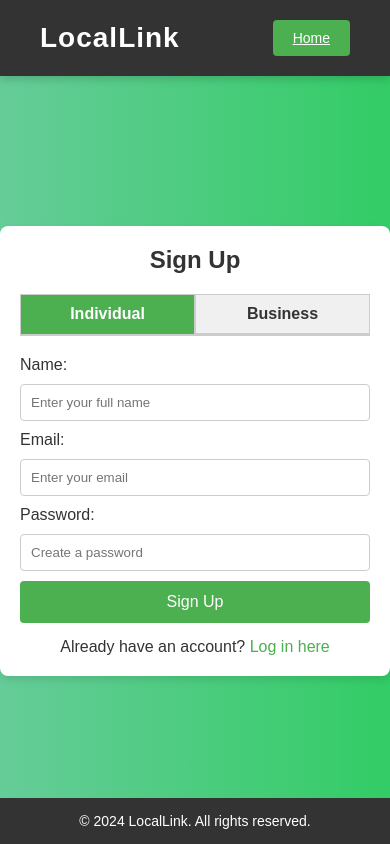
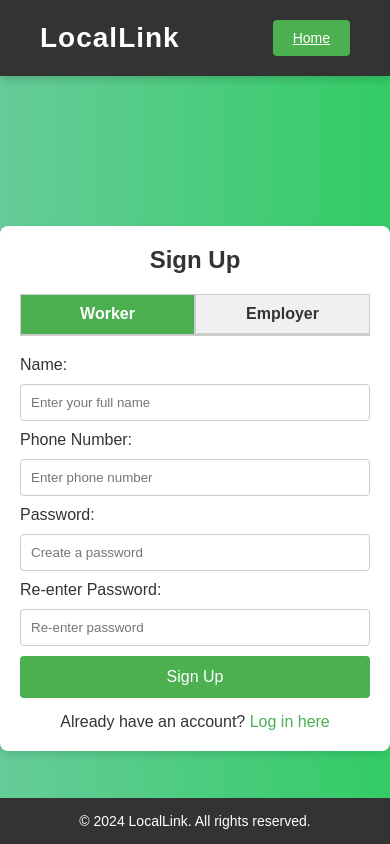
Before and after one commit to Danie1Winn/cecs343-local-services-market, a Flask app: page /signup in a window 390 px wide. Run offline with Flask 3, Linux system fonts and the light colour scheme.

Commit message:
Changed form to phone number instead of email and made it worker/employer style

```diff
--- a/app/static/css/login.css
+++ b/app/static/css/auth.css
@@ -68,7 +68,7 @@ header {
     margin-bottom: 20px;
 }
 
-/* Tabs for Business and Individual */
+/* Tabs for employer and worker */
 .tabs {
     display: flex;
     justify-content: space-around;
@@ -98,17 +98,17 @@ header {
 }
 
 /* Form Containers */
-#businessForm, #individualForm {
+#employerForm, #workerForm {
     display: none; /* Hidden by default */
 }
 
-/* Show Business Form when active */
-#businessForm {
+/* Show employer Form when active */
+#employerForm {
     display: block;
 }
 
-/* Show Individual Form when active */
-#individualForm {
+/* Show worker Form when active */
+#workerForm {
     display: none;
 }
 
--- a/app/static/css/signup.css
+++ /dev/null
@@ -1,156 +0,0 @@
-/* Reset some default styles */
-* {
-    margin: 0;
-    padding: 0;
-    box-sizing: border-box;
-}
-
-body {
-    font-family: Arial, sans-serif;
-    background: linear-gradient(to right, #66cc99, #33cc66); /* Full-page green gradient */
-    color: #333;
-    display: flex;
-    flex-direction: column;
-    min-height: 100vh;
-}
-
-/* Header Styling */
-header {
-    display: flex;
-    justify-content: space-between;
-    align-items: center;
-    background-color: #333; /* Dark gray, matching footer */
-    color: white;
-    padding: 20px 40px;
-    box-shadow: 0 4px 8px rgba(0, 0, 0, 0.15); /* Adds a subtle shadow for depth */
-}
-
-.logo h1 {
-    font-size: 28px;
-    letter-spacing: 1px;
-}
-
-.home-container {
-    display: flex;
-    align-items: center;
-    gap: 15px;
-}
-
-.home-button {
-    background-color: #4CAF50;
-    color: white;
-    border: none;
-    padding: 10px 20px;
-    cursor: pointer;
-    font-size: 14px;
-    border-radius: 4px;
-    transition: background-color 0.3s;
-}
-
-.home-button:hover {
-    background-color: #45a049;
-}
-
-/* Signup Container */
-.signup-container {
-    width: 100%;
-    max-width: 400px;
-    background-color: white;
-    padding: 20px;
-    box-shadow: 0 4px 8px rgba(0, 0, 0, 0.1);
-    border-radius: 8px;
-    margin: 0 auto;
-    margin-top: 150px; /* Adjusted space from the top */
-}
-
-.signup-container h2 {
-    text-align: center;
-    margin-bottom: 20px;
-}
-
-/* Tabs for Business and Individual */
-.tabs {
-    display: flex;
-    justify-content: space-around;
-    border-bottom: 2px solid #ccc;
-    margin-bottom: 20px;
-}
-
-.tab {
-    background-color: #f0f0f0;
-    border: 1px solid #ccc;
-    padding: 10px 20px;
-    cursor: pointer;
-    font-weight: bold;
-    transition: background-color 0.3s;
-    flex: 1;
-    text-align: center;
-}
-
-.tab:hover {
-    background-color: #f1f1f1;
-}
-
-.active {
-    background-color: #4caf50;
-    color: white;
-    border-bottom: none;
-}
-
-/* Form Containers */
-.form-container {
-    display: none; /* Hidden by default */
-}
-
-.form-container input {
-    width: 100%;
-    padding: 10px;
-    margin: 10px 0;
-    border: 1px solid #ccc;
-    border-radius: 4px;
-    box-sizing: border-box;
-}
-
-.form-container input:focus {
-    border-color: #4caf50;
-    outline: none;
-}
-
-/* Button Styling (Updated to match login.css style) */
-.form-container button {
-    width: 100%;
-    padding: 12px;
-    background-color: #4CAF50;
-    color: white;
-    border: none;
-    border-radius: 4px;
-    cursor: pointer;
-    font-size: 16px;
-    transition: background-color 0.3s;
-}
-
-.form-container button:hover {
-    background-color: #45a049;
-}
-
-/* Links for Sign Up and Login */
-.login-link {
-    text-align: center;
-    margin-top: 15px;
-}
-
-.login-link a {
-    text-decoration: none;
-    color: #4caf50;
-}
-
-/* Footer Styling */
-footer {
-    text-align: center;
-    padding: 15px;
-    background-color: #333;
-    color: white;
-    font-size: 14px;
-    width: 100%;
-    margin-top: auto; /* Push footer to the bottom */
-}
--- /dev/null
+++ b/app/static/js/auth.js
@@ -0,0 +1,18 @@
+function showTab(tabName) {
+    const employerForm = document.getElementById('employerForm');
+    const workerForm = document.getElementById('workerForm');
+    const employerTab = document.getElementById('employerTab');
+    const workerTab = document.getElementById('workerTab');
+
+    if (tabName === 'employer') {
+        employerForm.style.display = 'block';
+        workerForm.style.display = 'none';
+        employerTab.classList.add('active');
+        workerTab.classList.remove('active');
+    } else {
+        employerForm.style.display = 'none';
+        workerForm.style.display = 'block';
+        workerTab.classList.add('active');
+        employerTab.classList.remove('active');
+    }
+}
--- a/app/templates/signup.html
+++ b/app/templates/signup.html
@@ -4,33 +4,7 @@
     <meta charset="UTF-8">
     <meta name="viewport" content="width=device-width, initial-scale=1.0">
     <title>Sign Up</title>
-    <link rel="stylesheet" href="{{ url_for('static', filename='css/signup.css') }}">
-    <script>
-        // JavaScript function to toggle between tabs
-        function showTab(tabName) {
-            const businessForm = document.getElementById('businessForm');
-            const individualForm = document.getElementById('individualForm');
-            const businessTab = document.getElementById('businessTab');
-            const individualTab = document.getElementById('individualTab');
-
-            if (tabName === 'business') {
-                businessForm.style.display = 'block';
-                individualForm.style.display = 'none';
-                businessTab.classList.add('active');
-                individualTab.classList.remove('active');
-            } else {
-                businessForm.style.display = 'none';
-                individualForm.style.display = 'block';
-                individualTab.classList.add('active');
-                businessTab.classList.remove('active');
-            }
-        }
-
-        // Set the default tab to 'individual' when the page loads
-        window.onload = function() {
-            showTab('individual');
-        };
-    </script>
+    <link rel="stylesheet" href="{{ url_for('static', filename='css/auth.css') }}">
 </head>
 <body>
     <header>
@@ -45,39 +19,45 @@
     <div class="signup-container">
         <h2>Sign Up</h2>
 
-        <!-- Tabs for Business and Individual Forms -->
+        <!-- Tabs for employer and worker Forms -->
         <div class="tabs">
-            <div id="individualTab" class="tab active" onclick="showTab('individual')">Individual</div>
-            <div id="businessTab" class="tab" onclick="showTab('business')">Business</div>
+            <div id="workerTab" class="tab active" onclick="showTab('worker')">Worker</div>
+            <div id="employerTab" class="tab" onclick="showTab('employer')">Employer</div>
         </div>
 
-        <!-- Business Form -->
-        <div id="businessForm" class="form-container" style="display: none;">
+        <!-- employer Form -->
+        <div id="employerForm" class="form-container" style="display: none;">
             <form action="{{ url_for('signup.signup_page') }}" method="POST">
-                <label for="name">Business Name:</label>
-                <input type="text" id="name" name="name" class="form-input" required placeholder="Enter your business name">
+                <label for="name">Employer Name:</label>
+                <input type="text" id="name" name="name" class="form-input" required placeholder="Enter your employer name">
 
-                <label for="email">Business Email:</label>
-                <input type="email" id="email" name="email" class="form-input" required placeholder="Enter your business email">
+                <label for="employerPhone">Phone Number:</label>
+                <input type="tel" id="employerPhone" name="phone" class="form-input" pattern="[0-9]{3}[0-9]{3}[0-9]{4}" required placeholder="Enter phone number">
 
                 <label for="password">Password:</label>
-                <input type="password" id="password" name="password" class="form-input" required placeholder="Create a password">
+                <input type="password" id="password" name="password" minlength="8" class="form-input" required placeholder="Create a password">
+
+                <label for="password">Re-enter Password:</label>
+                <input type="password" id="re-password" name="re-password" class="form-input" required placeholder="Re-enter password">
 
                 <button type="submit" class="form-button">Sign Up</button>
             </form>
         </div>
 
-        <!-- Individual Form -->
-        <div id="individualForm" class="form-container" style="display: block;">
+        <!-- worker Form -->
+        <div id="workerForm" class="form-container" style="display: block;">
             <form action="{{ url_for('signup.signup_page') }}" method="POST">
                 <label for="name">Name:</label>
                 <input type="text" id="name" name="name" class="form-input" required placeholder="Enter your full name">
 
-                <label for="email">Email:</label>
-                <input type="email" id="email" name="email" class="form-input" required placeholder="Enter your email">
+                <label for="workerPhone">Phone Number:</label>
+                <input type="tel" id="workerPhone" name="phone" class="form-input" pattern="[0-9]{3}[0-9]{3}[0-9]{4}" required placeholder="Enter phone number">
 
                 <label for="password">Password:</label>
-                <input type="password" id="password" name="password" class="form-input" required placeholder="Create a password">
+                <input type="password" id="password" name="password" minlength="8" class="form-input" required placeholder="Create a password">
+
+                <label for="password">Re-enter Password:</label>
+                <input type="password" id="re-password" name="re-password" class="form-input" required placeholder="Re-enter password">
 
                 <button type="submit" class="form-button">Sign Up</button>
             </form>
@@ -91,5 +71,6 @@
     <footer>
         <p>&copy; 2024 LocalLink. All rights reserved.</p>
     </footer>
+    <script src = "{{ url_for('static', filename='js/auth.js') }}"></script>
 </body>
 </html>
```
Also changed, not shown: app/templates/login.html (+17 -37 lines).
